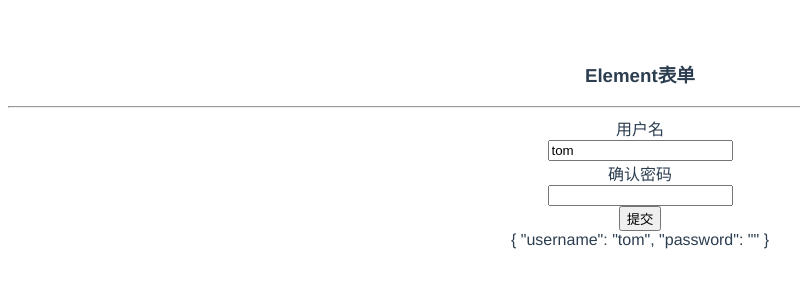
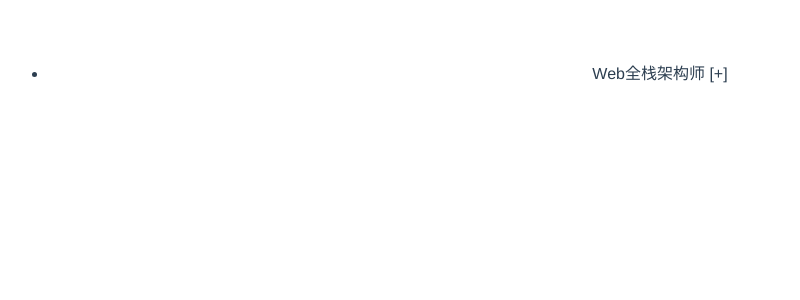
Before and after one commit to jeveryun/vue-lessons, a Vue app in the folder lesson01/: page / in a window 1280 px wide. Shown: the top 300 px of the page, without its empty margins (0-800 px from the left). Built offline with nearby package versions, Linux system fonts and the light colour scheme.

Commit message:
tree组件

```diff
--- a/lesson01/src/App.vue
+++ b/lesson01/src/App.vue
@@ -3,8 +3,8 @@
         <!-- <CompCommunicate /> -->
         <!-- <SlotsTest></SlotsTest> -->
 <!--         <Recursion></Recursion>-->
-         <FormSample></FormSample>
-<!--        <Tree></Tree>-->
+<!--         <FormSample></FormSample>-->
+        <Tree></Tree>
     </div>
 </template>
 
@@ -13,7 +13,7 @@
     import SlotsTest from "./components/slots";
     import Recursion from "./components/recursion";
     import FormSample from "./components/form";
-    // import Tree from "./components/tree";
+    import Tree from "./components/tree";
 
     export default {
         name: "app",
@@ -22,7 +22,7 @@
             SlotsTest,
             Recursion,
             FormSample,
-            // Tree
+            Tree
         }
     };
 </script>
--- /dev/null
+++ b/lesson01/src/components/tree/Item.vue
@@ -0,0 +1,44 @@
+<template>
+    <li>
+        <div @click="toggle">
+            {{model.title}}
+            <span v-if="isFolder">[{{open ? '-' : '+'}}]</span>
+        </div>
+        <ul v-show="open" v-if="isFolder">
+            <item class="item" v-for="model in model.children" :model="model" :key="model.title"></item>
+        </ul>
+    </li>
+</template>
+
+<script>
+    export default {
+        name: 'Item',
+        props: {
+            model: {
+                type: Object,
+                required: true
+            }
+        },
+        data() {
+            return {
+                open: false
+            }
+        },
+        computed: {
+            isFolder() {
+                return this.model.children && this.model.children.length
+            }
+        },
+        methods: {
+            toggle() {
+                if (this.isFolder) {
+                    this.open = !this.open
+                }
+            }
+        }
+    }
+</script>
+
+<style scoped>
+
+</style>
--- /dev/null
+++ b/lesson01/src/components/tree/index.vue
@@ -0,0 +1,76 @@
+<template>
+    <div>
+        <ul>
+            <item class="item" :model="treeData"></item>
+        </ul>
+    </div>
+</template>
+
+<script>
+    import Item from "./Item";
+
+    export default {
+        name: "app",
+        data() {
+            return {
+                treeData: {
+                    title: "Web全栈架构师",
+                    children: [
+                        {
+                            title: "Java架构师"
+                        },
+                        {
+                            title: "JS高级",
+                            children: [
+                                {
+                                    title: "ES6"
+                                },
+                                {
+                                    title: "动效"
+                                }
+                            ]
+                        },
+                        {
+                            title: "Web全栈",
+                            children: [
+                                {
+                                    title: "Vue训练营",
+                                    expand: true,
+                                    children: [
+                                        {
+                                            title: "组件化"
+                                        },
+                                        {
+                                            title: "源码"
+                                        },
+                                        {
+                                            title: "docker部署"
+                                        }
+                                    ]
+                                },
+                                {
+                                    title: "React",
+                                    children: [
+                                        {
+                                            title: "JSX"
+                                        },
+                                        {
+                                            title: "虚拟DOM"
+                                        }
+                                    ]
+                                },
+                                {
+                                    title: "Node"
+                                }
+                            ]
+                        }
+                    ]
+                }
+            };
+        },
+        components: {Item}
+    };
+</script>
+
+<style lang="scss" scoped>
+</style>
--- /dev/null
+++ b/package.json
@@ -0,0 +1,5 @@
+{
+  "dependencies": {
+    "async-validator": "^3.2.3"
+  }
+}
```
